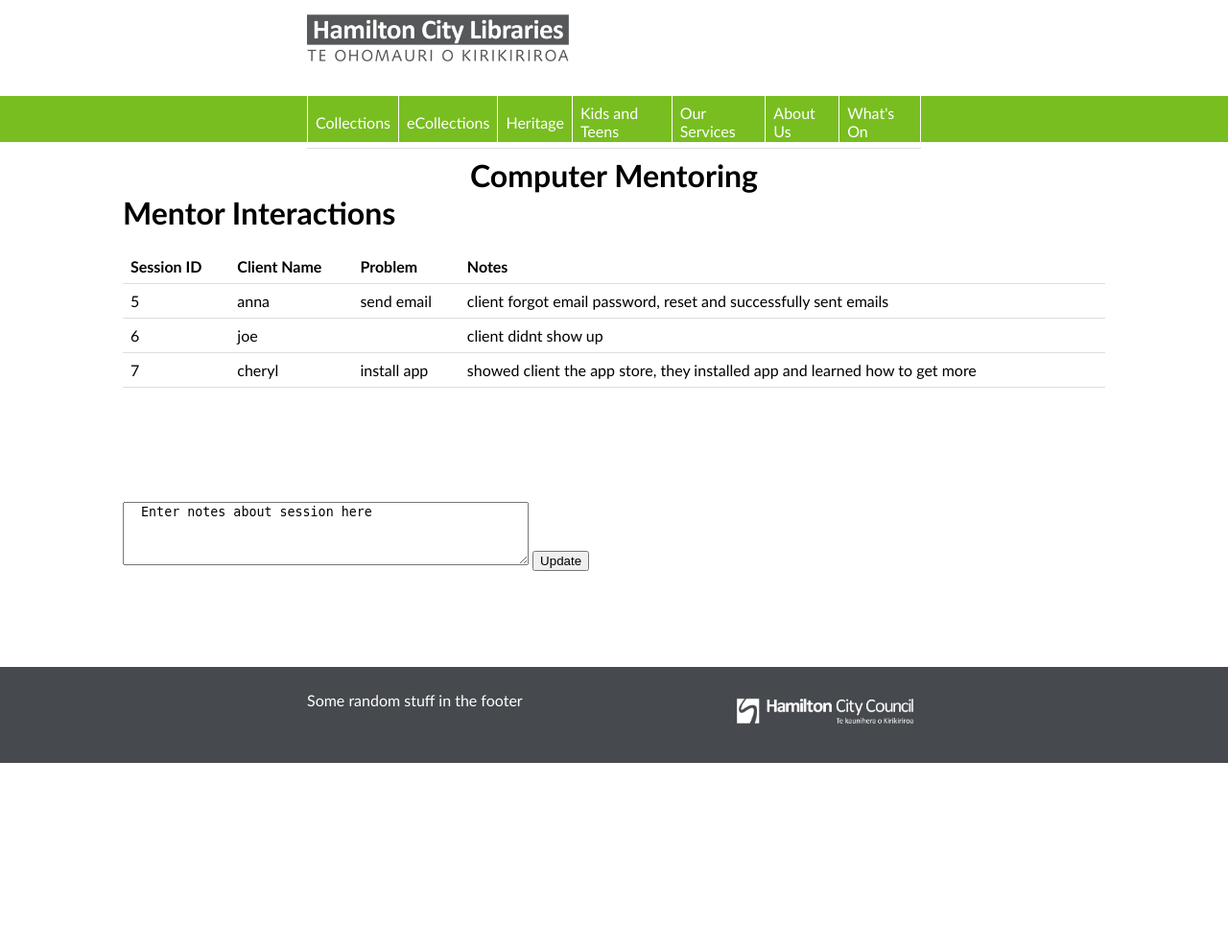
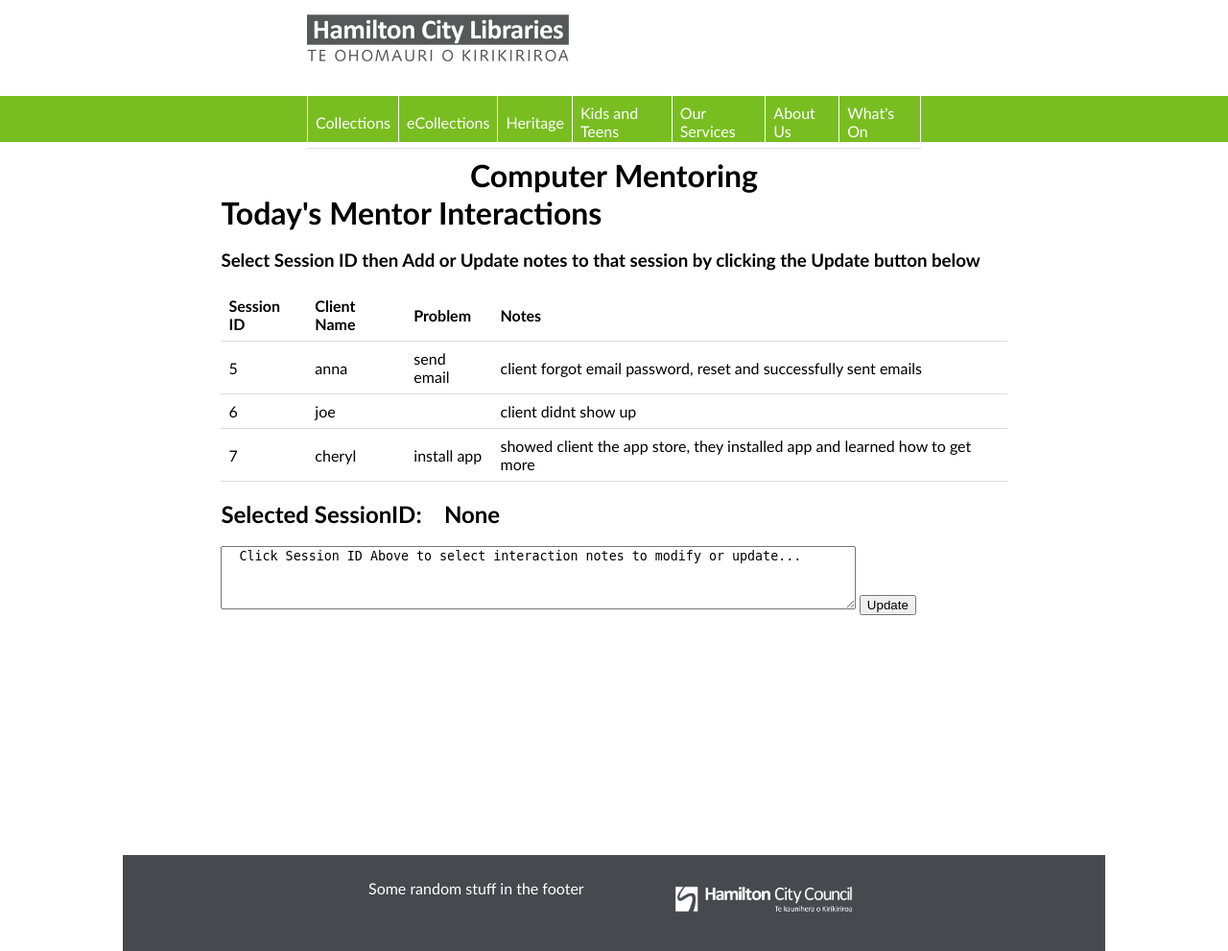
Before and after one commit to ashton-lye/straightupit, a PHP site: page /interactions.php in a window 1280 px wide. Shown: the whole page at 96% size. Before the commit the page ends 795 px from the top, so only its background shows below. Run offline with PHP 8.4, Linux system fonts and the light colour scheme; data comes from the database, SQL or seed files in the repository.

Commit message:
interactions page functioning and mostly complete

```diff
--- a/hclmentors/css/viewsessions.css
+++ b/hclmentors/css/viewsessions.css
@@ -2,7 +2,6 @@
     border-collapse: collapse;
     width: 80%;
     margin: auto;
-    padding-bottom: 50px;
 }
 
 th, td {
@@ -11,7 +10,9 @@
     border-bottom: 1px solid #ddd;
 }
 
-tr:hover {background-color:#f5f5f5;}
+tr:hover {
+    background-color:#f5f5f5;
+}
 
 #dateLibrary {
     width: 80%;
@@ -26,23 +27,29 @@
     width: 80%;
     margin: auto;
 }
-#sessionTable {
-    padding-bottom: 100px;
+.mentorInteractions {
+    width: 80%;
+    margin: auto;
 }
 #sessions {
     margin: auto;
     padding: 100px;
 }
-h1,h2 {
+#sessions:hover {
+    display: 'click ID';
+}
+h1,h2,h3 {
     width: 80%;
     margin: auto;
 }
-#mentorInteractions {
+#sNotes {
     width: 80%;
     margin: auto;
+    padding-bottom: 250px;
 }
-#updateNotes {
+textarea {
     width: 80%;
-    margin: auto;
-    padding-bottom: 100px;
 }
+#moveFoot {
+    padding-bottom: 300px;
+}
--- a/hclmentors/interactions.php
+++ b/hclmentors/interactions.php
@@ -8,8 +8,10 @@
 <link rel="stylesheet" type="text/css" href="css/viewsessions.css"/>
 
 <h1>
-Mentor Interactions
+Today's Mentor Interactions
 </h1>
+<br>
+<h3>Select Session ID then Add or Update notes to that session by clicking the Update button below</h3>
 <br>
 
 <div id="sessionTable">
@@ -23,11 +25,13 @@
 
 <br>
 
-<div id="updateNotes">
+<h2 id="sessionID_title">Selected SessionID: &nbsp&nbsp&nbspNone</h2>
+<div id="sNotes">
+  <br>
   <textarea id="notes" label="Session Notes:" rows="4" cols="50">
-  Enter notes about session here
+  Click Session ID Above to select interaction notes to modify or update...
   </textarea>
-  <button type="button" id="confirmUpdate" onclick="Javascript:onclickRow()">Update</button>
+  <button type="button" id="confirmUpdate" onclick="Javascript:updateSessionNotes()">Update</button>
 </div>
 
 <script src="js/scripts.js"></script>
--- a/hclmentors/js/interactions.js
+++ b/hclmentors/js/interactions.js
@@ -1,19 +1,23 @@
+var idNumber;
+var reset = document.getElementById('sessionTable').innerHTML;//copy of blank table
+
 document.getElementById("mentorInteractions").onload = start2();//initialise start() method onload
 
 function start2() {
     getSessions2();
 }
+
 function getSessions2 () {
     var url ="php/loadSessions.php";
     ajaxRequest("POST", url, true, "", populateInteractionsTable);
 }
+
 //Populate HTML session table with appropriate details from db for interactions page
 function populateInteractionsTable(response){
     var table = document.getElementById("sessions");
     console.log(response)
     var sessionData = JSON.parse(response);
     console.log(sessionData);
-
 
     //insert data from array into html table
     for (var i=0; i<sessionData.length; i++)
@@ -24,8 +28,9 @@
         var cell1 = row.insertCell(1);
         var cell2 = row.insertCell(2);
         var cell3 = row.insertCell(3);
-        cell.className = 'c'[i];
+        cell.id = 'c'+[i];
         cell.innerHTML = sessionData[i].sessionID;
+        cell.style.cursor = "pointer";
         cell1.innerHTML = sessionData[i].name;
         cell2.innerHTML = sessionData[i].problem;
         cell3.innerHTML = sessionData[i].notes;
@@ -50,7 +55,29 @@
 }
 
 function displayNotes(response) {
+    var sIdTitle = document.getElementById('sessionID_title');
     var notes = document.getElementById('notes');
     notes.innerHTML = response;
+    sIdTitle.innerText = "Selected SessionID:    "+idNumber;
     console.log(response);
 }
+
+function updateSessionNotes (){
+    var notes = document.getElementById('notes');
+    var updateNotes = notes.value;
+    console.log('TEST'+idNumber);
+    var url ="php/updateIS.php";
+    var data = "notes="+updateNotes+"&sessionID="+idNumber;
+    ajaxRequest("POST", url, true, data, updateCheck);
+    console.log(updateNotes);
+}
+function updateCheck(response) {
+    if (response == "Session Notes updated Successfully!") {
+        alert('Success');
+        document.getElementById('sessionTable').innerHTML = reset;
+        document.getElementById('notes').value = "Update Complete";
+        location = location;
+    } else {
+        alert(response);
+    }
+}
--- a/hclmentors/viewSessions.php
+++ b/hclmentors/viewSessions.php
@@ -9,7 +9,7 @@
     <title>HCL Computer Mentor Programme</title>
     <link rel="stylesheet" href="css/viewsessions.css">
 </head>
-    <h1>Todays Mentoring sessions</h1>
+    <h1>Today's Mentoring Sessions</h1>
 
 <div id = "dateLibrary">
     <p>Choose a Date:</p>
@@ -33,6 +33,8 @@
     </table>
 </div>
 
+<div id="moveFoot" >
+</div>
 
 <script src="js/scripts.js"></script>
 <script src="js/viewsessions.js"></script>
```
Also changed, not shown: hclmentors/php/updateIS.php (added, +18 -0 lines), hclmentors/php/selectSessionbyId.php (line endings or trailing spaces).
